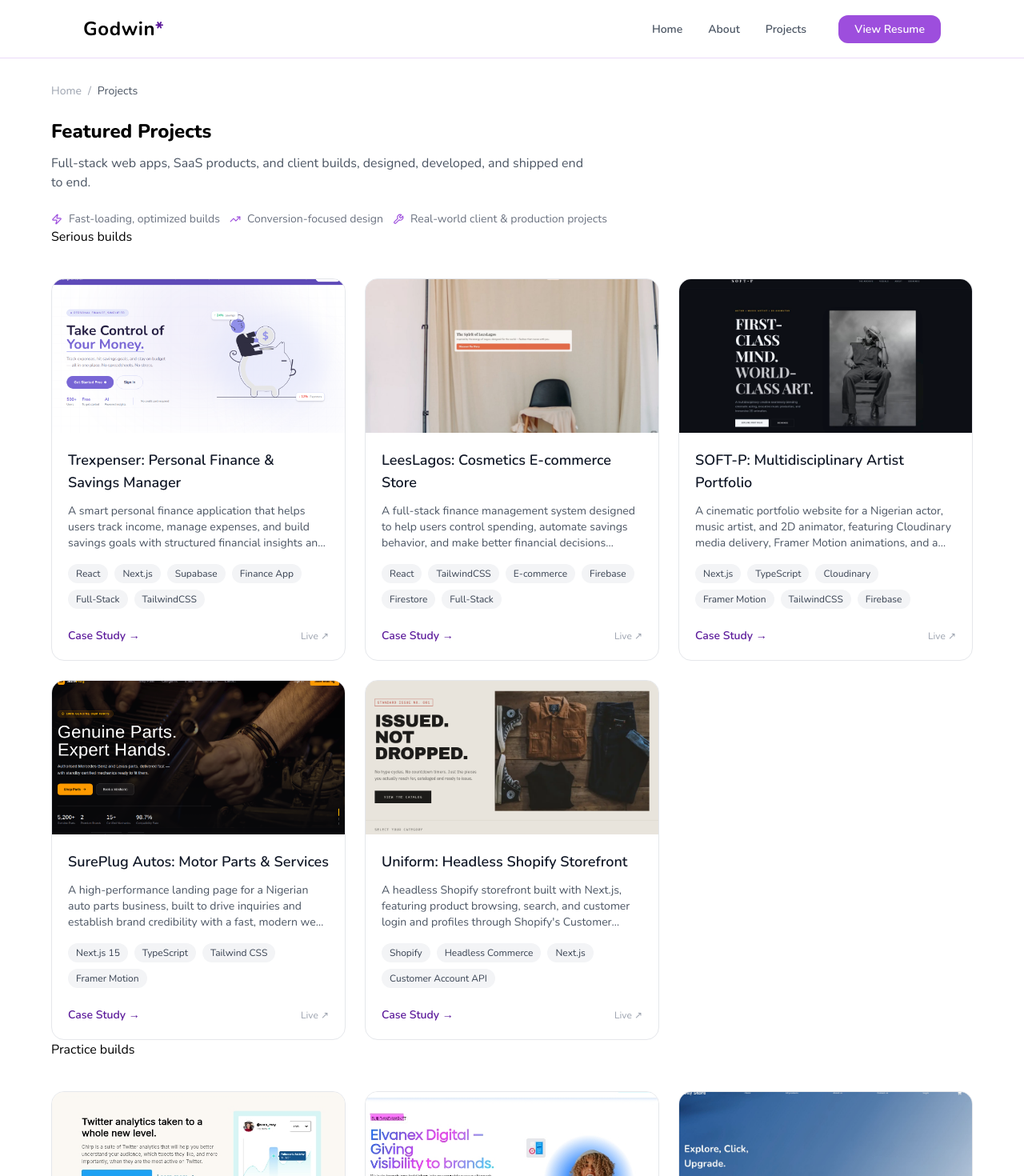
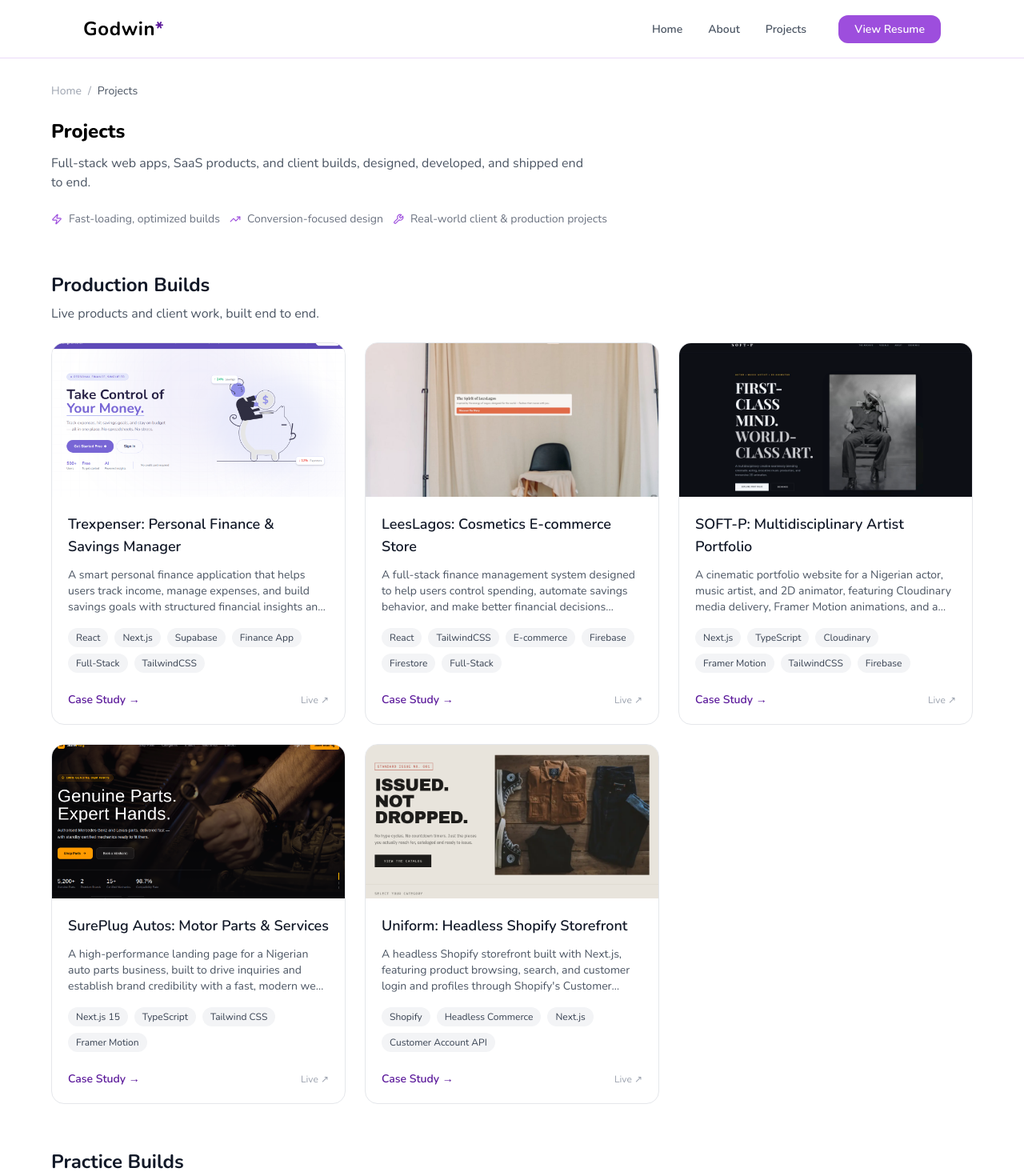
Before and after one commit to Abosi-Godwin/Abosi, a Next.js app: page /projects in a window 1280 px wide. Shown: the top 1470 px of the page at 80% size. Built offline with nearby package versions, Linux system fonts and the light colour scheme.

Commit message:
more improvements

```diff
--- a/app/projects/page.tsx
+++ b/app/projects/page.tsx
@@ -1,4 +1,4 @@
-import { Metadata } from "next";
+ import { Metadata } from "next";
 import { LuZap, LuTrendingUp, LuWrench, LuGithub } from "react-icons/lu";
 import { projects, practiceProjects } from "../utils/assets";
 import Heading from "../components/Heading";
@@ -71,6 +71,19 @@ const jsonLd = {
     ]
 };
 
+const SectionHeading = ({
+    title,
+    description
+}: {
+    title: string;
+    description: string;
+}) => (
+    <div className="mt-14">
+        <h2 className="text-2xl font-bold text-gray-900">{title}</h2>
+        <p className="mt-2 max-w-2xl text-gray-600">{description}</p>
+    </div>
+);
+
 const ProjectsPage = () => {
     const hasProjects = projects.length > 0;
     const hasPracticeProjects = practiceProjects.length > 0;
@@ -84,7 +97,6 @@ const ProjectsPage = () => {
 
             <section className="py-16 px-4">
                 <div className="max-w-6xl mx-auto">
-                    {/* Breadcrumb */}
                     <nav
                         aria-label="Breadcrumb"
                         className="pt-10 mb-6 flex items-center gap-2 text-sm text-gray-400"
@@ -101,9 +113,8 @@ const ProjectsPage = () => {
                         </span>
                     </nav>
 
-                    {/* Intro */}
                     <div className="text-left md:text-left">
-                        <Heading text="Featured Projects" />
+                        <Heading text="Projects" />
                         <p className="mt-3 text-gray-600 max-w-2xl">
                             Full-stack web apps, SaaS products, and client
                             builds, designed, developed, and shipped end to end.
@@ -125,11 +136,13 @@ const ProjectsPage = () => {
                         </span>
                     </div>
 
-                    {/* Featured */}
                     {hasProjects ? (
                         <>
-                            <h2>Serious builds</h2>
-                            <div className="grid grid-cols-1 gap-6 pt-10 sm:grid-cols-2 md:grid-cols-3">
+                            <SectionHeading
+                                title="Production Builds"
+                                description="Live products and client work, built end to end."
+                            />
+                            <div className="grid grid-cols-1 gap-6 pt-6 sm:grid-cols-2 md:grid-cols-3">
                                 {projects.map(project => (
                                     <Project key={project.id} data={project} />
                                 ))}
@@ -144,8 +157,11 @@ const ProjectsPage = () => {
                     )}
                     {hasPracticeProjects ? (
                         <>
-                            <h2>Practice builds</h2>
-                            <div className="grid grid-cols-1 gap-6 pt-10 sm:grid-cols-2 md:grid-cols-3">
+                            <SectionHeading
+                                title="Practice Builds"
+                                description="Smaller builds and concept projects where I sharpen specific skills."
+                            />
+                            <div className="grid grid-cols-1 gap-6 pt-6 sm:grid-cols-2 md:grid-cols-3">
                                 {practiceProjects.map(project => (
                                     <Project key={project.id} data={project} />
                                 ))}
@@ -159,7 +175,6 @@ const ProjectsPage = () => {
                         </div>
                     )}
 
-                    {/* GitHub CTA */}
                     <div className="mt-14 rounded-2xl border border-gray-100 bg-gray-50 px-6 py-10 text-center">
                         <LuGithub className="mx-auto mb-3 text-3xl text-gray-700" />
                         <h2 className="text-lg font-bold text-gray-900 mb-2">
```
